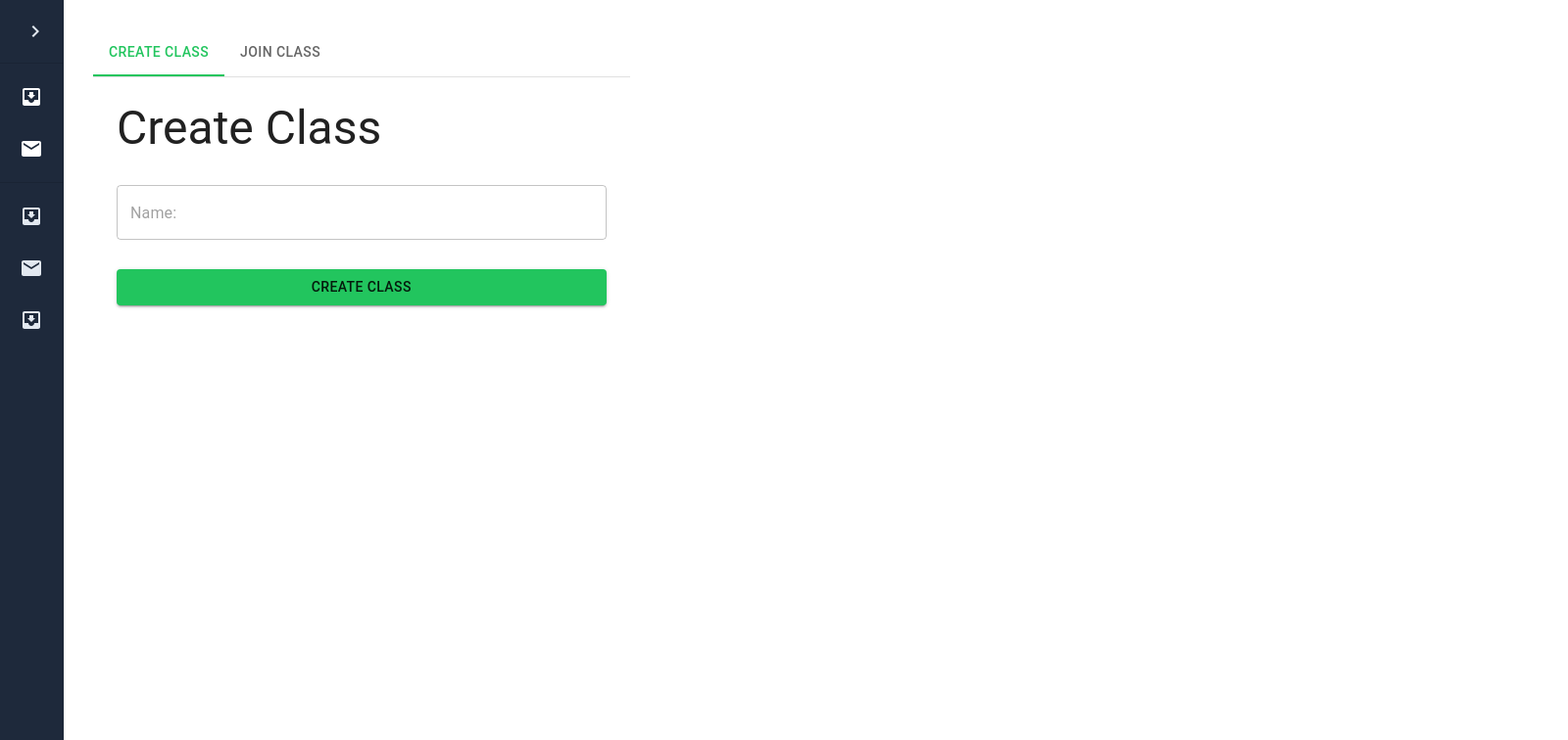
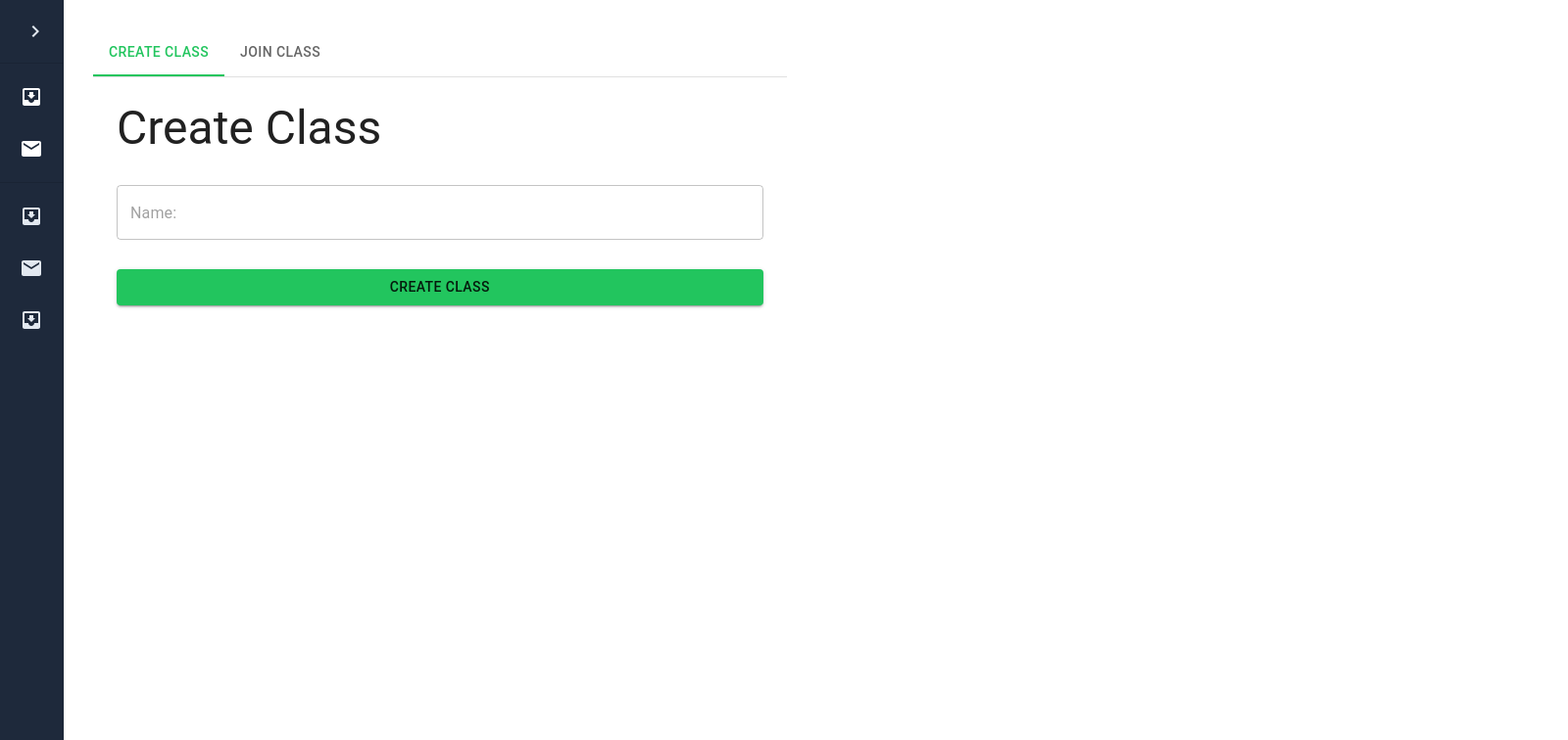
Before and after one commit to VisH317/tsa-software-dev, a Next.js app in the folder software_dev_tsa/: page /newClass in a window 1280 px wide. Shown: the top 756 px of the page at 98% size, 1600 px wide, since content can reach past the window. Built offline with nearby package versions, Linux system fonts and the light colour scheme; no server answers.

Commit message:
scroll error fixed

```diff
--- a/software_dev_tsa/src/components/Dashboard/Drawer.tsx
+++ b/software_dev_tsa/src/components/Dashboard/Drawer.tsx
@@ -97,7 +97,7 @@ export default function MiniDrawer(props: DrawerProps) {
             <link href="https://fonts.googleapis.com/css2?family=Titillium+Web:wght@300;700&display=swap" rel="stylesheet"/>
         </Head>
         <CssBaseline />
-        <Box sx={{display: "flex"}}>
+        <Box sx={{display: "flex", width: "200vh", height: "100vh"}}>
         <Drawer variant="permanent" open={open} sx={{backgroundColor: colors.light}}>
             <DrawerHeader>
             <IconButton onClick={open ? handleDrawerClose : handleDrawerOpen} sx={{color: colors.light, textAlign: "center"}}>
@@ -162,9 +162,9 @@ export default function MiniDrawer(props: DrawerProps) {
             ))}
             </List>
         </Drawer>
-        <Box component="main" sx={{flexGrow: 1}}>
+        <div className="w-full h-full">
           {children}
-        </Box>
+        </div>
         </Box>
     </>
   );
--- a/software_dev_tsa/src/pages/home.tsx
+++ b/software_dev_tsa/src/pages/home.tsx
@@ -46,22 +46,14 @@ export default function Home() {
             </Head>
             {/* <DashNav open={open} handleDrawerOpen={handleDrawerOpen}/> */}
             <MiniDrawer open={open} handleDrawerOpen={handleDrawerOpen} handleDrawerClose={handleDrawerClose}>
-                {/* <Grid item xs={10}>
-                    <Typography sx={{fontSize: "50px"}}>
-                        Hello
-                    </Typography>
-                    TEACHER
-                    <ClassesList classes={cls.data} isTeacher/>
-                    STUDENT
-                    <ClassesList classes={scls.data} isTeacher={false}/>
-                </Grid> */}
+            <div className="w-full h-full flex flex-col">
                 <div className={`w-full pb-[5%] px-40 gap-5 bg-slate-900 flex justify-start ${montserrat.variable} font-sans`}>
                     <div className="w-[60%] mt-[15%]"><p className="text-6xl text-white font-medium">Welcome back, {us.data.username}!</p></div>
                     <div className="w-[40%] mt-[4%] ml-[20%]">
                         <Image src="/undraw_exams_re_4ios.svg" alt="epic image of school yayayayya" width={450} height={350}/>
                     </div>
                 </div>
-                <div className={`w-full ${montserrat.variable} font-sans flex flex-row bg-slate-50 min-h-screen`}>
+                    <div className={`w-full ${montserrat.variable} font-sans flex flex-row bg-slate-50 h- overflow-y-scroll`}>
                         <div className="w-[60%] p-10">
                             <div className={`w-full`}>
                                 <p className="font-light ml-[5%] text-slate-700 text-5xl">Your Classes</p>
@@ -72,11 +64,13 @@ export default function Home() {
                             <div className={`w-full`}>
                                 <p className="font-light ml-[5%] text-slate-700 text-5xl">Your Student Classes</p>
                                 <div className="h-8"/>
-                            <ClassesList classes={scls.data}/>
+                                <ClassesList classes={scls.data} isTeacher={false}/>
+                                <div className="h-8"/>
                             </div>
                         </div>
                         <div className="w-[40%] p-10">
                             <p className="font-light ml-[5%] text-slate-700 text-5xl">Your Assignments</p>
+                        </div>
                     </div>
                 </div>
             </MiniDrawer>
```
Lines whose indentation alone changed are shown as unchanged.
